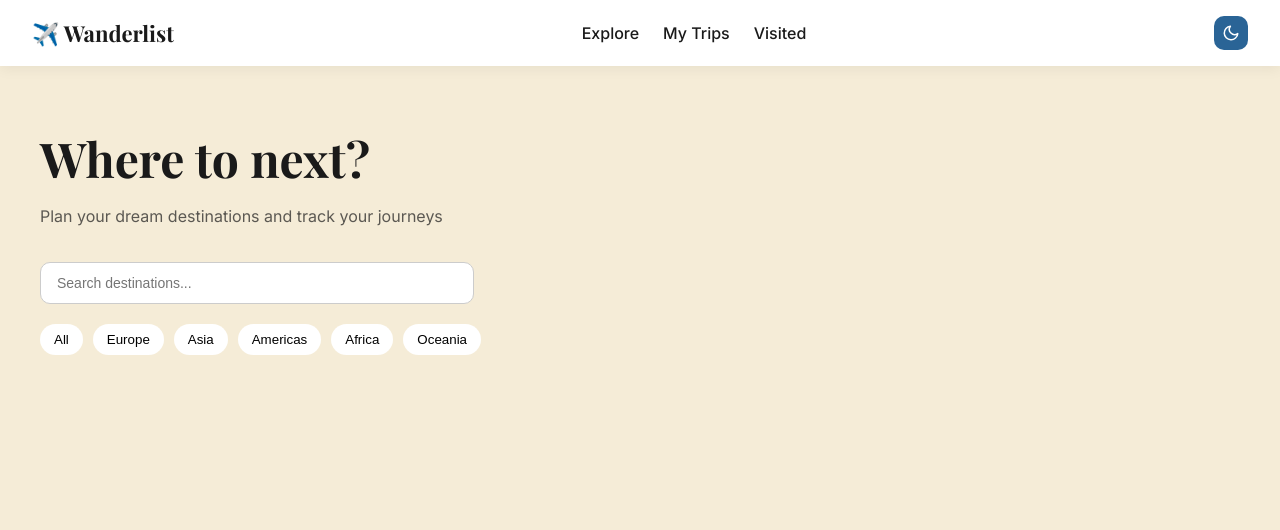
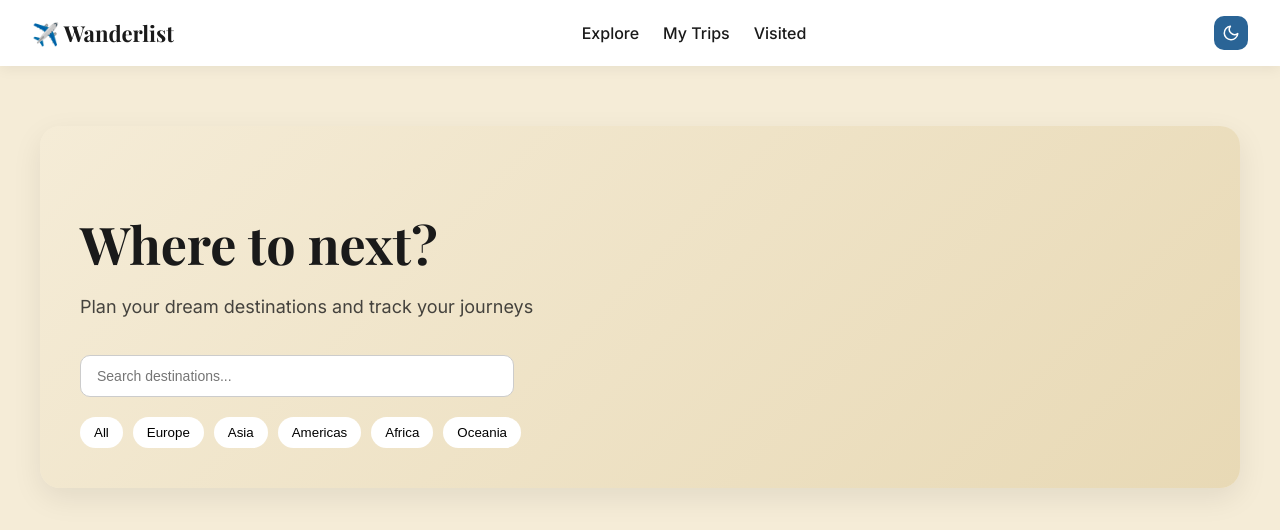
Before and after one commit to DannaCojocari/tum-web-lab6, a React (Vite) app: page / in a window 1280 px wide. Shown: the top 530 px of the page. Built offline with nearby package versions, Linux system fonts and the light colour scheme.

Commit message:
Improve hero section design with gradient and spacing

```diff
--- a/src/styles/theme.css
+++ b/src/styles/theme.css
@@ -97,16 +97,32 @@ h1, h2, h3 {
 
 .hero {
   margin-top: 40px;
+  padding: 40px;
+  border-radius: 20px;
+  background: linear-gradient(
+    135deg,
+    #F5ECD7 0%,
+    #e8d9b5 100%
+  );
+  box-shadow: 0 10px 30px rgba(0,0,0,0.08);
+}
+
+.dark .hero {
+  background: linear-gradient(
+    135deg,
+    #0F1F2E 0%,
+    #1b2c3a 100%
+  );
 }
 
 .hero h1 {
-  font-size: 48px;
+  font-size: 52px;
   margin-bottom: 10px;
 }
 
 .hero p {
-  font-size: 16px;
-  opacity: 0.7;
+  font-size: 18px;
+  opacity: 0.8;
 }
 
 .search {
```
